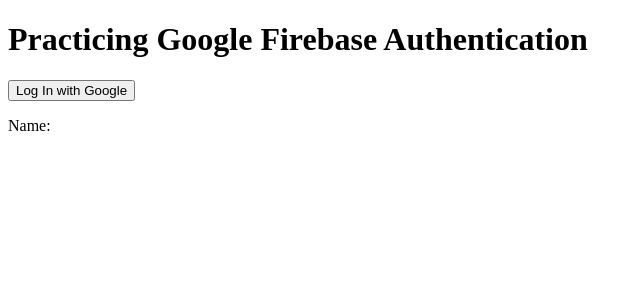
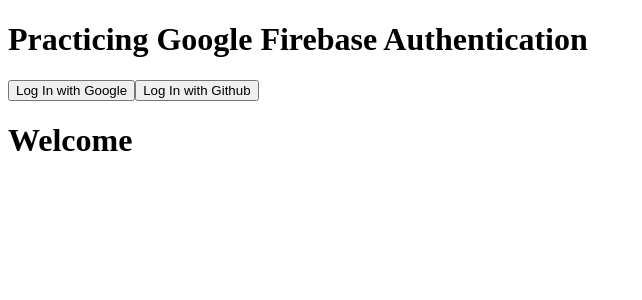
Before and after one commit to T4N51R/simple-firebase-authentication, a React (Create React App) app: page / in a window 1280 px wide. Shown: the top 300 px of the page, without its empty margins (0-642 px from the left). Built offline with nearby package versions, Linux system fonts and the light colour scheme.

Commit message:
Log In with Github done

```diff
--- a/src/App.js
+++ b/src/App.js
@@ -1,13 +1,15 @@
 import './App.css';
 import app from './firebase.init';
-import { getAuth, GoogleAuthProvider, signInWithPopup } from 'firebase/auth'
+import { getAuth, GithubAuthProvider, GoogleAuthProvider, signInWithPopup } from 'firebase/auth'
 import { useState } from 'react';
 const auth = getAuth(app)
 
 function App() {
   const [user, setUser] = useState({});
   const providerGoogle = new GoogleAuthProvider();
+  const providerGithub = new GithubAuthProvider()
 
+  // Google Log in button
   const handleGoogleLogin = () => {
     signInWithPopup(auth, providerGoogle)
       .then(result => {
@@ -17,11 +19,25 @@
         console.log(error);
       })
   }
+  // Handle Github login
+  const handleGithubLogin = () => {
+    signInWithPopup(auth, providerGithub)
+      .then(result => {
+        const user = result.user;
+        setUser(user);
+        console.log(user)
+      }).catch(error => {
+        console.log(error)
+      })
+  }
+
   return (
     <div >
       <h1>Practicing Google Firebase Authentication</h1>
       <button onClick={handleGoogleLogin}>Log In with Google</button>
-      <p>Name:{user.displayName} </p>
+      <button onClick={handleGithubLogin}>Log In with Github</button>
+      <h1>Welcome {user.displayName}</h1>
+      <img src={user.photoURL} alt="" />
     </div>
   );
 }
```
